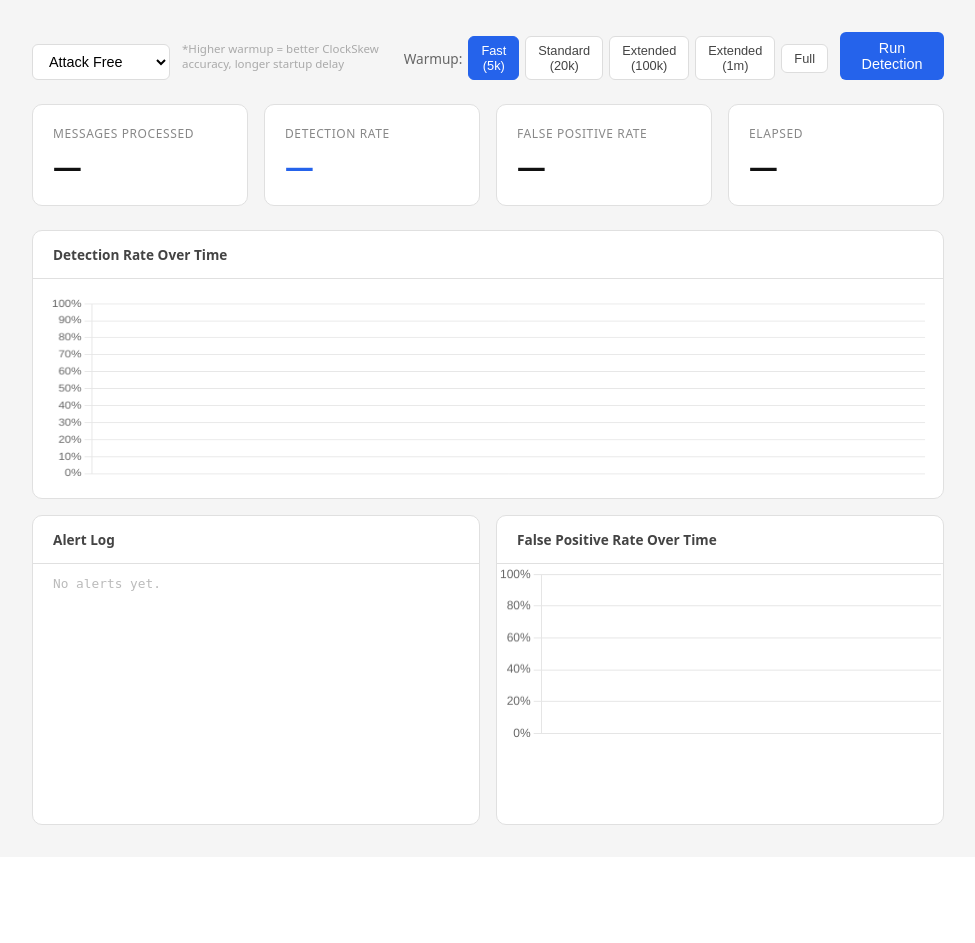
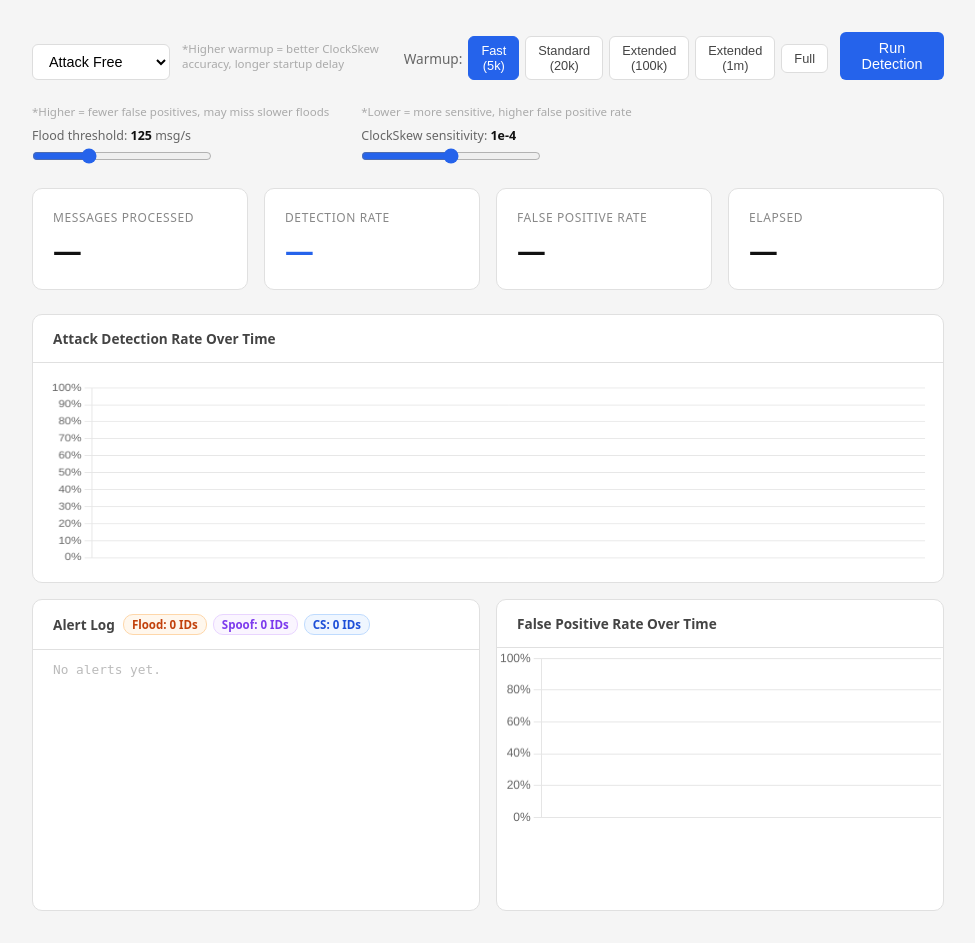
Before and after one commit to DanKLee0103/CAN-IDS, a Flask app: page / in a window 1280 px wide. Shown: the part 60-1003 px from the top of the page, without its empty margins (152-1127 px from the left). Before the commit the page ends 885 px from the top, so only its background shows below. Run offline with Flask 3, Linux system fonts and the light colour scheme; parts of the project's set-up code (start-up, migrations or seed data) failed here and were passed over.

Commit message:
Add more user controllable params for flooding and clockskew

```diff
--- a/src/app.py
+++ b/src/app.py
@@ -38,12 +38,14 @@ valid_ids = [int(x, 16) for x in
 def stream():
     dataset = request.args.get('dataset', 'attack_free')
     warmup = int(request.args.get('warmup', 20000))
+    flood_threshold = int(request.args.get('flood_threshold', 125))
+    cs_range = float(request.args.get('cs_range', 1e-4))
     path = f"../otids_dataset/{dataset}.csv"
 
     def generate():
         start = time.time()
 
-        detector = Detector(count=125, whitelist=valid_ids, mean_gaps=mean_intervals, slopes=baseline_slopes)
+        detector = Detector(count=flood_threshold, whitelist=valid_ids, mean_gaps=mean_intervals, slopes=baseline_slopes, error_range=cs_range)
 
         with open("../otids_dataset/Impersonation_spoof.csv") as f:
             first_row = next(csv.DictReader(f))
@@ -52,6 +54,9 @@ def stream():
         true_positives = false_positives = true_negatives = false_negatives = 0
         messages_processed = 0
         pending_alerts = []
+        flood_ids = set()
+        spoof_ids = set()
+        clockskew_ids = set()
 
         if dataset != 'attack_free':
             yield f"data: {json.dumps({'status': 'warming_up', 'messages_processed': 0})}\n\n"
@@ -59,6 +64,9 @@ def stream():
                 detector.process(msg)
                 if warmup > 0 and i >= warmup:
                     break
+            for rule in detector.rules:
+                if rule.name != "ClockskewRule":
+                    rule.reset()
 
         messages = loader(filepath=path)
 
@@ -70,7 +78,14 @@ def stream():
             alerts = detector.process(msg)
 
             if len(alerts) > 0:
-                pending_alerts.extend(alerts)
+                for alert in alerts:
+                    pending_alerts.append(alert)
+                    if alert.startswith("Flood"):
+                        flood_ids.add(msg.id)
+                    elif alert.startswith("Spoof"):
+                        spoof_ids.add(msg.id)
+                    elif alert.startswith("Clockskew"):
+                        clockskew_ids.add(msg.id)
                 if target == 0:
                     false_positives += 1
                 elif target > 0:
@@ -82,13 +97,13 @@ def stream():
                     false_negatives += 1
 
             if messages_processed % 2000 == 0:
-                yield f"data: {json.dumps({'messages_processed': messages_processed, 'true_positives': true_positives, 'false_positives': false_positives, 'true_negatives': true_negatives, 'false_negatives': false_negatives, 'alerts': pending_alerts[-10:]})}\n\n"
+                yield f"data: {json.dumps({'messages_processed': messages_processed, 'true_positives': true_positives, 'false_positives': false_positives, 'true_negatives': true_negatives, 'false_negatives': false_negatives, 'alerts': pending_alerts[-10:], 'flood_count': len(flood_ids), 'spoof_count': len(spoof_ids), 'clockskew_count': len(clockskew_ids)})}\n\n"
                 pending_alerts = []
 
         elapsed = time.time() - start
         detection_rate = true_positives / (true_positives + false_negatives) if (true_positives + false_negatives) > 0 else 0
         false_positive_rate = false_positives / (false_positives + true_negatives) if (false_positives + true_negatives) > 0 else 0
-        yield f"data: {json.dumps({'messages_processed': messages_processed, 'true_positives': true_positives, 'false_positives': false_positives, 'true_negatives': true_negatives, 'false_negatives': false_negatives, 'detection_rate': round(detection_rate * 100, 2), 'false_positive_rate': round(false_positive_rate * 100, 2), 'elapsed': round(elapsed, 2), 'done': True})}\n\n"
+        yield f"data: {json.dumps({'messages_processed': messages_processed, 'true_positives': true_positives, 'false_positives': false_positives, 'true_negatives': true_negatives, 'false_negatives': false_negatives, 'detection_rate': round(detection_rate * 100, 2), 'false_positive_rate': round(false_positive_rate * 100, 2), 'elapsed': round(elapsed, 2), 'flood_count': len(flood_ids), 'spoof_count': len(spoof_ids), 'clockskew_count': len(clockskew_ids), 'done': True})}\n\n"
 
     return Response(generate(), mimetype='text/event-stream')
 
--- a/src/can_ids/detector.py
+++ b/src/can_ids/detector.py
@@ -12,10 +12,10 @@ from .rules.clockskew import ClockskewRule
 
 class Detector:
 
-    def __init__(self, count=20, whitelist=None, mean_gaps=None, slopes=None): # arbitrary count as default
+    def __init__(self, count=20, whitelist=None, mean_gaps=None, slopes=None, error_range=1e-4):
         self.rules = [FloodingRule(count), SpoofingRule(whitelist), PayloadRule()]
         if mean_gaps is not None and slopes is not None:
-            self.rules.append(ClockskewRule(mean_gaps, slopes))
+            self.rules.append(ClockskewRule(mean_gaps, slopes, error_range))
         self.alerts = []
 
     def process(self, message) -> List[str]:
--- a/src/templates/index.html
+++ b/src/templates/index.html
@@ -70,10 +70,22 @@
   .log-header { padding: 14px 20px; border-bottom: 1px solid #e0e0e0; font-size: 0.85rem; font-weight: 600; color: #444; }
   #alert-log { height: 260px; overflow-y: auto; padding: 12px 20px; font-family: monospace; font-size: 0.8rem; }
   .log-entry { padding: 4px 0; border-bottom: 1px solid #f0f0f0; color: #e11d48; }
+  .log-entry.hidden { display: none; }
   .log-empty { color: #bbb; }
+  .alert-badges { display: flex; gap: 6px; margin-left: 8px; }
+  .alert-badge { font-size: 0.72rem; font-weight: 600; padding: 2px 8px; border-radius: 10px; cursor: pointer; border: 1.5px solid transparent; user-select: none; transition: outline 0.1s; }
+  .alert-badge.flood { background: #fff7ed; color: #c2410c; border-color: #fed7aa; }
+  .alert-badge.spoof { background: #faf5ff; color: #7c3aed; border-color: #e9d5ff; }
+  .alert-badge.clockskew { background: #eff6ff; color: #1d4ed8; border-color: #bfdbfe; }
+  .alert-badge.active { outline: 2px solid currentColor; outline-offset: 1px; }
   .status { font-size: 0.8rem; color: #888; margin-left: auto; }
   .status.running { color: #2563eb; }
   .status.done { color: #16a34a; }
+  .params-row { display: flex; gap: 32px; margin-bottom: 24px; }
+  .param-group { display: flex; flex-direction: column; gap: 4px; }
+  .param-group label { font-size: 0.78rem; color: #666; }
+  .param-group label span { font-weight: 600; color: #111; }
+  .param-group input[type=range] { width: 180px; accent-color: #2563eb; cursor: pointer; }
 </style>
 
 <header>
@@ -104,6 +116,21 @@
     <button id="run-btn" onclick="startStream()">Run Detection</button>
   </div>
 
+  <div class="params-row">
+    <div class="param-group">
+      <div style="font-size:0.72rem;color:#aaa;margin-bottom:4px;">*Higher = fewer false positives, may miss slower floods</div>
+      <label>Flood threshold: <span id="flood-threshold-val">125</span> msg/s</label>
+      <input type="range" id="flood-threshold" min="50" max="300" step="5" value="125"
+             oninput="document.getElementById('flood-threshold-val').innerText = this.value">
+    </div>
+    <div class="param-group">
+      <div style="font-size:0.72rem;color:#aaa;margin-bottom:4px;">*Lower = more sensitive, higher false positive rate</div>
+      <label>ClockSkew sensitivity: <span id="cs-range-val">1e-4</span></label>
+      <input type="range" id="cs-range" min="0" max="4" step="1" value="2"
+             oninput="document.getElementById('cs-range-val').innerText = csRangeLabels[this.value]">
+    </div>
+  </div>
+
   <div class="stats">
     <div class="card">
       <div class="label">Messages Processed</div>
@@ -124,13 +151,20 @@
   </div>
 
   <div class="chart-section">
-    <div class="log-header">Detection Rate Over Time</div>
+    <div class="log-header">Attack Detection Rate Over Time</div>
     <canvas id="chart" height="80"></canvas>
   </div>
 
   <div class="bottom-grid">
     <div class="log-section">
-      <div class="log-header">Alert Log</div>
+      <div class="log-header" style="display:flex;align-items:center;">
+        Alert Log
+        <div class="alert-badges">
+          <span class="alert-badge flood" id="badge-flood" onclick="filterLog('flood')" title="Unique IDs flagged by FloodingRule">Flood: <span id="flood-count">0</span> IDs</span>
+          <span class="alert-badge spoof" id="badge-spoof" onclick="filterLog('spoof')" title="Unique IDs flagged by SpoofingRule">Spoof: <span id="spoof-count">0</span> IDs</span>
+          <span class="alert-badge clockskew" id="badge-clockskew" onclick="filterLog('clockskew')" title="Unique IDs flagged by ClockskewRule">CS: <span id="clockskew-count">0</span> IDs</span>
+        </div>
+      </div>
       <div id="alert-log"><span class="log-empty">No alerts yet.</span></div>
     </div>
     <div class="log-section">
@@ -142,10 +176,30 @@
 
 <script src="https://cdn.jsdelivr.net/npm/chart.js"></script>
 <script>
+  const csRangeLabels = ['1e-3', '5e-4', '1e-4', '5e-5', '1e-5'];
+  const csRangeValues = [1e-3, 5e-4, 1e-4, 5e-5, 1e-5];
+
   let source = null;
   let warmupSize = 5000;
   let timerInterval = null;
   let timerStart = null;
+  let activeFilter = null;
+
+  function getAlertType(text) {
+    if (text.startsWith('Flood')) return 'flood';
+    if (text.startsWith('Spoof')) return 'spoof';
+    if (text.startsWith('Clockskew')) return 'clockskew';
+    return 'other';
+  }
+
+  function filterLog(type) {
+    activeFilter = (activeFilter === type) ? null : type;
+    document.querySelectorAll('.alert-badge').forEach(b => b.classList.remove('active'));
+    if (activeFilter) document.getElementById('badge-' + activeFilter).classList.add('active');
+    document.querySelectorAll('#alert-log .log-entry').forEach(entry => {
+      entry.classList.toggle('hidden', activeFilter !== null && entry.dataset.type !== activeFilter);
+    });
+  }
 
   function startTimer() {
     timerStart = Date.now();
@@ -199,6 +253,11 @@
     document.getElementById('detection-rate').innerText = '—';
     document.getElementById('fpr').innerText = '—';
     document.getElementById('elapsed').innerText = '—';
+    document.getElementById('flood-count').innerText = '0';
+    document.getElementById('spoof-count').innerText = '0';
+    document.getElementById('clockskew-count').innerText = '0';
+    activeFilter = null;
+    document.querySelectorAll('.alert-badge').forEach(b => b.classList.remove('active'));
     resetCharts();
     document.getElementById('status').innerText = 'Loading baseline...';
     document.getElementById('status').className = 'status running';
@@ -207,7 +266,9 @@
     if (source) source.close();
     stopTimer();
     startTimer();
-    source = new EventSource(`/stream?dataset=${dataset}&warmup=${warmupSize}`);
+    const floodThreshold = document.getElementById('flood-threshold').value;
+    const csRange = csRangeValues[document.getElementById('cs-range').value];
+    source = new EventSource(`/stream?dataset=${dataset}&warmup=${warmupSize}&flood_threshold=${floodThreshold}&cs_range=${csRange}`);
 
     source.onmessage = function(e) {
       const data = JSON.parse(e.data);
@@ -229,12 +290,21 @@
       if (dr !== null) pushPoint(drChart, label, parseFloat(dr));
       if (fpr !== null) pushPoint(fprChart, label, parseFloat(fpr));
 
+      if (data.flood_count !== undefined) {
+          document.getElementById('flood-count').innerText = data.flood_count;
+          document.getElementById('spoof-count').innerText = data.spoof_count;
+          document.getElementById('clockskew-count').innerText = data.clockskew_count;
+      }
+
       if (data.alerts && data.alerts.length > 0) {
           if (log.querySelector('.log-empty')) log.innerHTML = '';
-          data.alerts.forEach(alert => {
+          data.alerts.forEach(alertText => {
+              const type = getAlertType(alertText);
               const entry = document.createElement('div');
               entry.className = 'log-entry';
-              entry.innerText = alert;
+              entry.dataset.type = type;
+              entry.innerText = alertText;
+              if (activeFilter && type !== activeFilter) entry.classList.add('hidden');
               log.prepend(entry);
           });
       }
```
Also changed, not shown: src/can_ids/rules/clockskew.py (+5 -5 lines).
